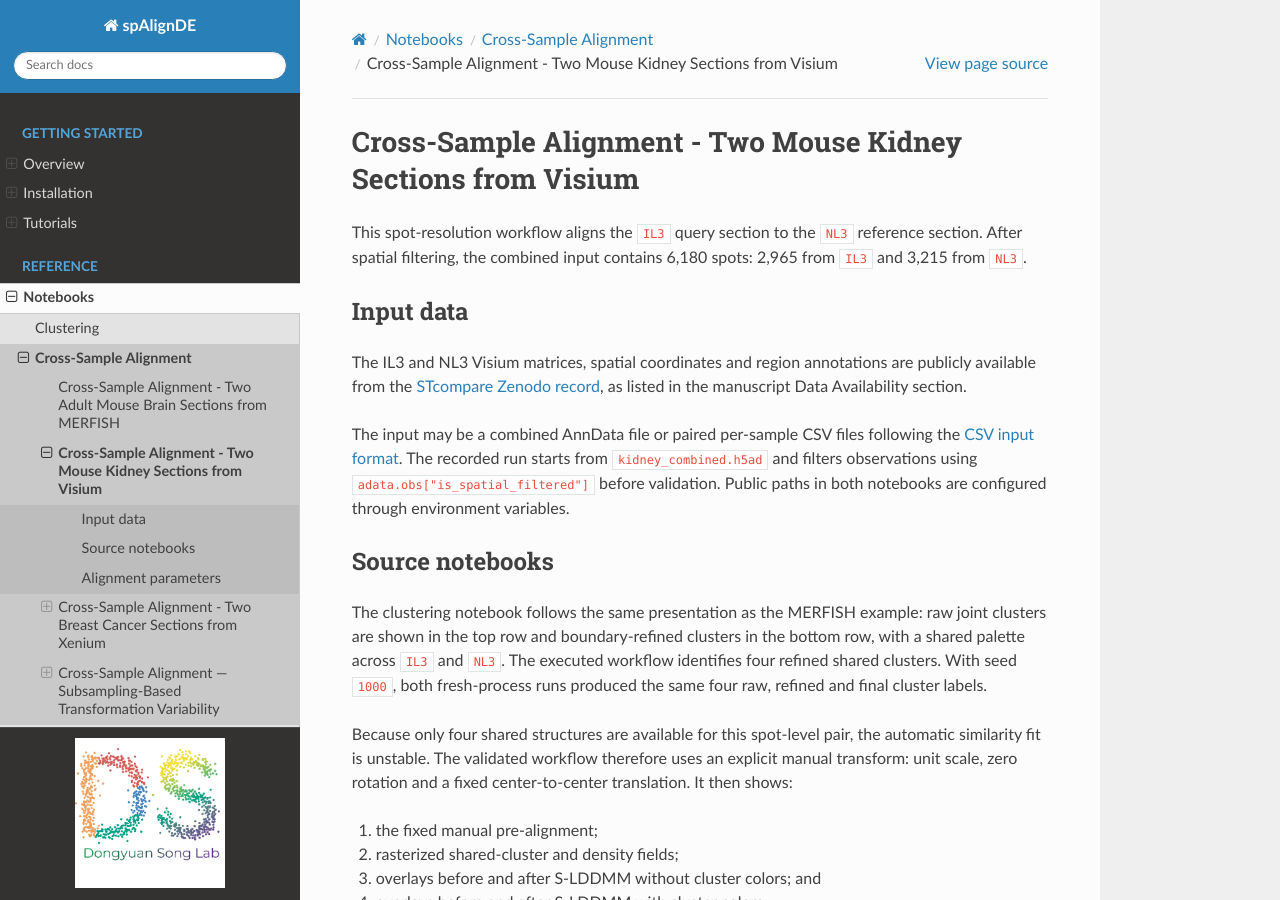
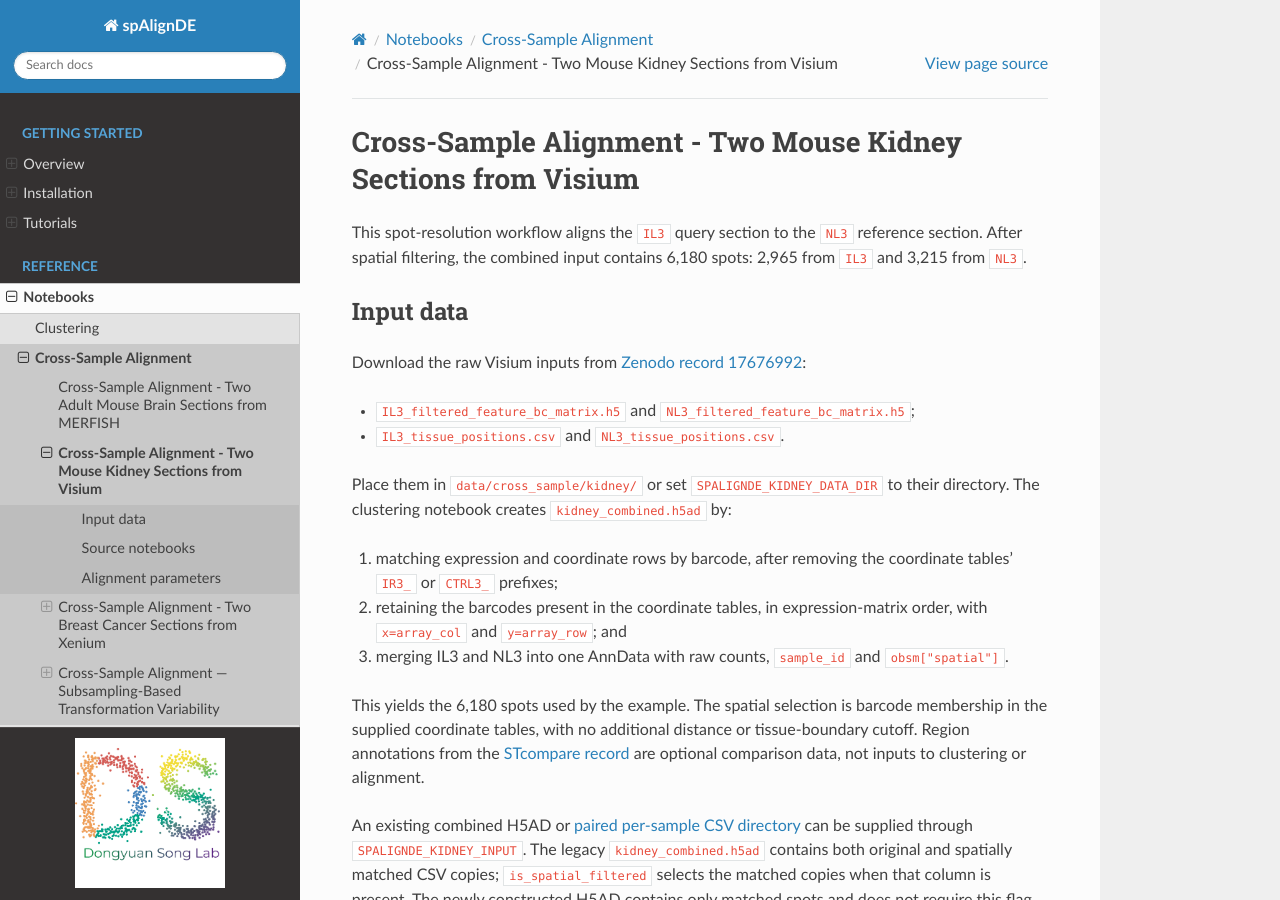
Before and after one commit to dsong-lab/spAlignDE, a Sphinx documentation site: the page built from docs/source/source_notebooks/cross_sample_alignment_mouse_kidney.rst, in a window 1280 px wide and 900 px high. Built offline with Sphinx 7.4.7 and the Read the Docs theme 3.1.0, drawn with Linux system fonts in a browser that asks for light colours; pages that are not in the unit, such as notebooks, are missing from menus; some of the changed text lies outside the part shown.

Commit message:
Build kidney tutorial H5AD from raw Visium inputs [skip ci]

```diff
--- a/docs/source/source_notebooks/cross_sample_alignment_mouse_kidney.rst
+++ b/docs/source/source_notebooks/cross_sample_alignment_mouse_kidney.rst
@@ -8,16 +8,35 @@ spots: 2,965 from ``IL3`` and 3,215 from ``NL3``.
 Input data
 ----------
 
-The IL3 and NL3 Visium matrices, spatial coordinates and region annotations
-are publicly available from the `STcompare Zenodo record
-<https://zenodo.org/records/20647680>`_, as listed in the manuscript Data
-Availability section.
+Download the raw Visium inputs from `Zenodo record 17676992
+<https://zenodo.org/records/17676992>`_:
 
-The input may be a combined AnnData file or paired per-sample CSV files
-following the :ref:`cross-sample-csv-format`. The recorded run starts from
-``kidney_combined.h5ad`` and filters observations using
-``adata.obs["is_spatial_filtered"]`` before validation. Public paths in both
-notebooks are configured through environment variables.
+- ``IL3_filtered_feature_bc_matrix.h5`` and ``NL3_filtered_feature_bc_matrix.h5``;
+- ``IL3_tissue_positions.csv`` and ``NL3_tissue_positions.csv``.
+
+Place them in ``data/cross_sample/kidney/`` or set
+``SPALIGNDE_KIDNEY_DATA_DIR`` to their directory. The clustering notebook
+creates ``kidney_combined.h5ad`` by:
+
+1. matching expression and coordinate rows by barcode, after removing the
+   coordinate tables' ``IR3_`` or ``CTRL3_`` prefixes;
+2. retaining the barcodes present in the coordinate tables, in expression-matrix
+   order, with ``x=array_col`` and ``y=array_row``; and
+3. merging IL3 and NL3 into one AnnData with raw counts, ``sample_id`` and
+   ``obsm["spatial"]``.
+
+This yields the 6,180 spots used by the example. The spatial selection is
+barcode membership in the supplied coordinate tables, with no additional
+distance or tissue-boundary cutoff. Region annotations from the
+`STcompare record <https://zenodo.org/records/20647680>`_ are optional comparison
+data, not inputs to clustering or alignment.
+
+An existing combined H5AD or :ref:`paired per-sample CSV directory
+<cross-sample-csv-format>` can be supplied through ``SPALIGNDE_KIDNEY_INPUT``.
+The legacy ``kidney_combined.h5ad`` contains both original and spatially matched
+CSV copies; ``is_spatial_filtered`` selects the matched copies when that
+column is present. The newly constructed H5AD contains only matched spots
+and does not require this flag.
 
 Source notebooks
 ----------------
```
Also changed, not shown: docs/source/tutorials/post_alignment_inference.rst (+5 -5 lines), 1 other file.
